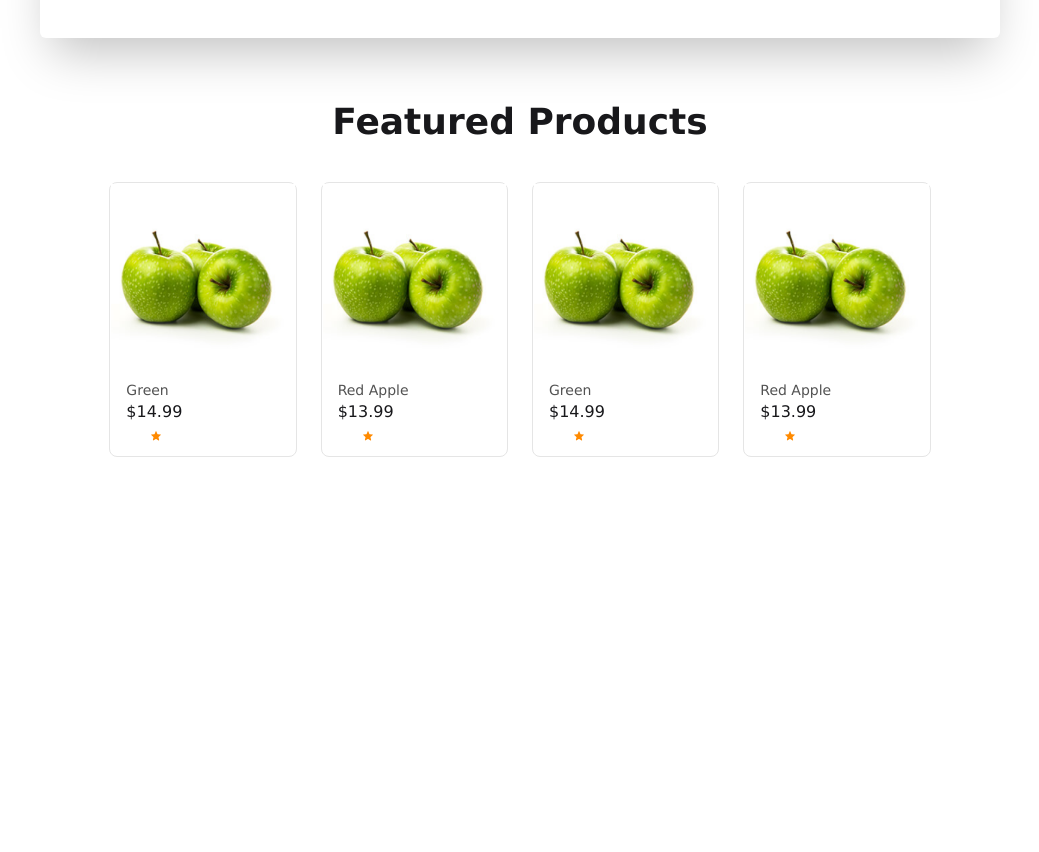
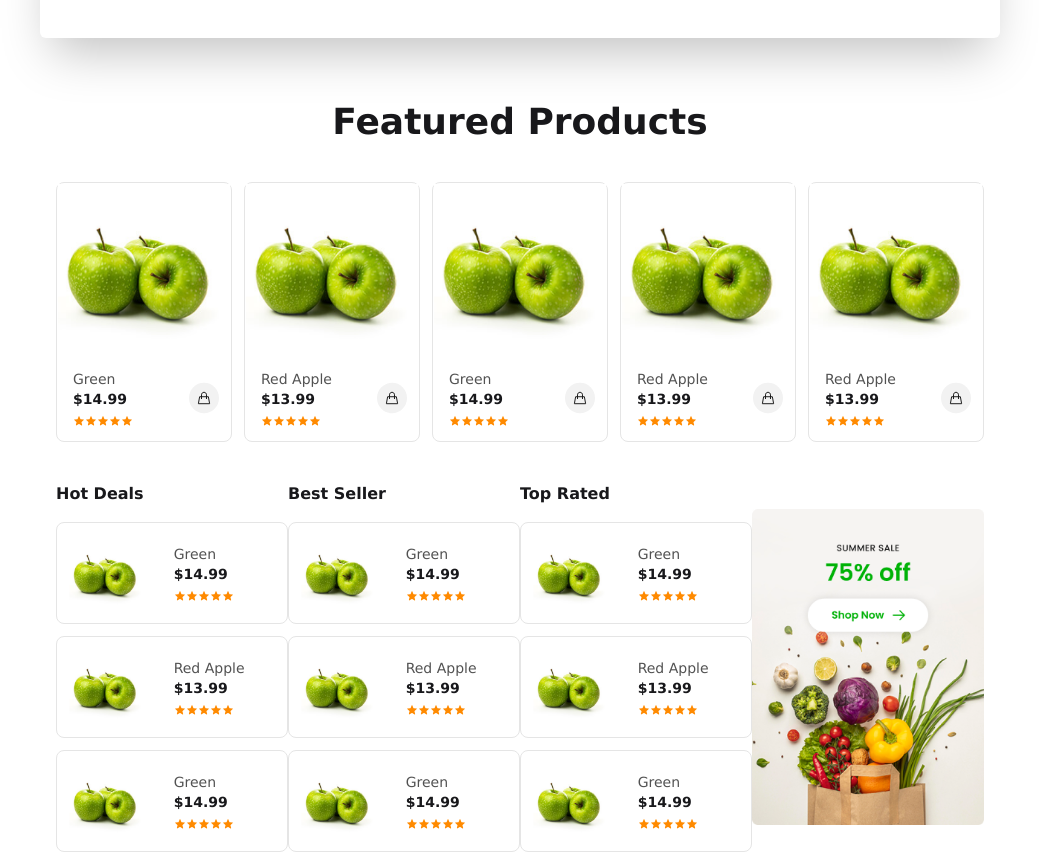
Before and after one commit to akshpnwr/organic-ecom, a React (Vite) app: page / in a window 1280 px wide. Shown: the part 1026-1878 px from the top of the page, without its empty margins (120-1159 px from the left). Before the commit the page ends 1483 px from the top, so only its background shows below. Built offline with nearby package versions, Linux system fonts and the light colour scheme.

Commit message:
Refactor featured products section and product card component

```diff
--- a/src/components/featured-products/featured-products.tsx
+++ b/src/components/featured-products/featured-products.tsx
@@ -1,9 +1,10 @@
 import ProductCard from "./product-card";
 import appleImg from "../../assets/products/apple.png";
 import startYellowImg from "../../assets/star-yellow.svg";
+import banner from "../../assets/featured-products-banner.png";
+import { Product } from "../../types";
 
-const FeaturedProducts: React.FC = () => {
-  const products = [
+const products: Product[] = [
   {
     id: "1",
     name: "Green",
@@ -32,17 +33,60 @@ const FeaturedProducts: React.FC = () => {
     imageUrl: appleImg,
     ratingImageUrl: startYellowImg,
   },
+  {
+    id: "5",
+    name: "Red Apple",
+    price: "$13.99",
+    imageUrl: appleImg,
+    ratingImageUrl: startYellowImg,
+  },
 ];
 
+const FeaturedProductsSubSection: React.FC<{
+  title: string;
+  products: Product[];
+}> = ({ title }) => {
   return (
-    <div className="md:w-2/3 mt-12 md:mt-0 mx-auto">
+    <div>
+      <h1 className="mb-4 font-semibold text-left md:text-base text-zinc-900">
+        {title}
+      </h1>
+      <div className="flex flex-col gap-3">
+        {[products[0], products[1], products[2]].map((product) => (
+          <ProductCard
+            key={product.id}
+            product={product}
+            direction="vertical"
+          />
+        ))}
+      </div>
+    </div>
+  );
+};
+
+const FeaturedProducts: React.FC = () => {
+  return (
+    <div className="md:w-3/4 mt-12 md:mt-0 mx-auto">
       <h1 className="font-bold text-center md:text-4xl text-zinc-900">
         Featured Products
       </h1>
-      <section className="mt-10 grid grid-cols-2 gap-2 mx-4 justify-items-center sm:grid-cols-2 md:grid-cols-4 md:gap-6">
+      <section className="mt-10 grid grid-cols-2 gap-2 mx-4 justify-items-center sm:grid-cols-2 md:grid-cols-5 md:gap-3">
         {products.map((product) => (
-          <ProductCard key={product.id} product={product} />
+          <ProductCard
+            key={product.id}
+            product={product}
+            direction="horizontal"
+          />
         ))}
+      </section>
+
+      <section className="mt-10 mx-4 grid grid-cols-1 items-center gap-4 md:gap-0 md:grid-cols-4">
+        <FeaturedProductsSubSection title="Hot Deals" products={products} />
+        <FeaturedProductsSubSection title="Best Seller" products={products} />
+        <FeaturedProductsSubSection title="Top Rated" products={products} />
+        <div className="my-0 mx-auto">
+          <img src={banner} alt="" />
+        </div>
       </section>
     </div>
   );
--- a/src/components/featured-products/product-card.tsx
+++ b/src/components/featured-products/product-card.tsx
@@ -1,35 +1,63 @@
 import React from "react";
-
-interface Product {
-  id: string;
-  name: string;
-  price: string;
-  imageUrl: string;
-  ratingImageUrl: string;
-}
+import shoppingBag from "../../assets/add-to-cart.svg";
+import { Product } from "../../types";
 
 interface ProductCardProps {
+  direction?: "horizontal" | "vertical";
   product: Product;
 }
 
-const ProductCard: React.FC<ProductCardProps> = ({ product }) => {
+const ProductCard: React.FC<ProductCardProps> = ({ product, direction }) => {
   return (
-    <article className="flex flex-col whitespace-nowrap bg-white rounded-lg border border-solid border-neutral-200 leading-[150%] max-w-[248px]">
+    <article
+      className={`flex ${
+        direction == "vertical" ? "flex-row" : "flex-col"
+      } whitespace-nowrap bg-white rounded-lg border border-solid border-neutral-200 leading-[150%] md:max-w-[248px]`}
+    >
       <img
         src={product.imageUrl}
         alt={product.name}
-        className="w-full aspect-[1.01]"
+        className={`${
+          direction == "vertical" ? "w-1/3 m-3" : "w-full"
+        } aspect-[1.01]`}
       />
+      <div className="flex justify-between">
         <div className="flex flex-col justify-center px-4 py-3.5 w-full">
           <p className="text-sm text-neutral-600">{product.name}</p>
-        <p className="text-base font-custombold text-zinc-900">
-          {product.price}
-        </p>
+          <p className="text-sm font-semibold text-zinc-900">{product.price}</p>
+          <div className="flex">
             <img
               src={product.ratingImageUrl}
               alt="Product rating"
-          className="mt-1.5 aspect-[5] w-[60px]"
+              className="mt-1.5 "
             />
+            <img
+              src={product.ratingImageUrl}
+              alt="Product rating"
+              className="mt-1.5 "
+            />{" "}
+            <img
+              src={product.ratingImageUrl}
+              alt="Product rating"
+              className="mt-1.5 "
+            />{" "}
+            <img
+              src={product.ratingImageUrl}
+              alt="Product rating"
+              className="mt-1.5 "
+            />{" "}
+            <img
+              src={product.ratingImageUrl}
+              alt="Product rating"
+              className="mt-1.5 "
+            />
+          </div>
+        </div>
+        {direction == "horizontal" && (
+          <div className="flex mr-3 w-1/4">
+            <img src={shoppingBag} alt="" />
+          </div>
+        )}
       </div>
     </article>
   );
--- /dev/null
+++ b/src/types.ts
@@ -0,0 +1,7 @@
+export interface Product {
+  id: string;
+  name: string;
+  price: string;
+  imageUrl: string;
+  ratingImageUrl: string;
+}
--- a/tailwind.config.js
+++ b/tailwind.config.js
@@ -18,6 +18,7 @@ export default {
       dropShadow: {
         'custom': '0 6px 5px #979797',
       },
+
     },
   },
   plugins: [],
```
Also changed, not shown: src/assets/add-to-cart.svg (added), src/assets/featured-products-banner.png (added). Lines whose indentation alone changed are shown as unchanged.
